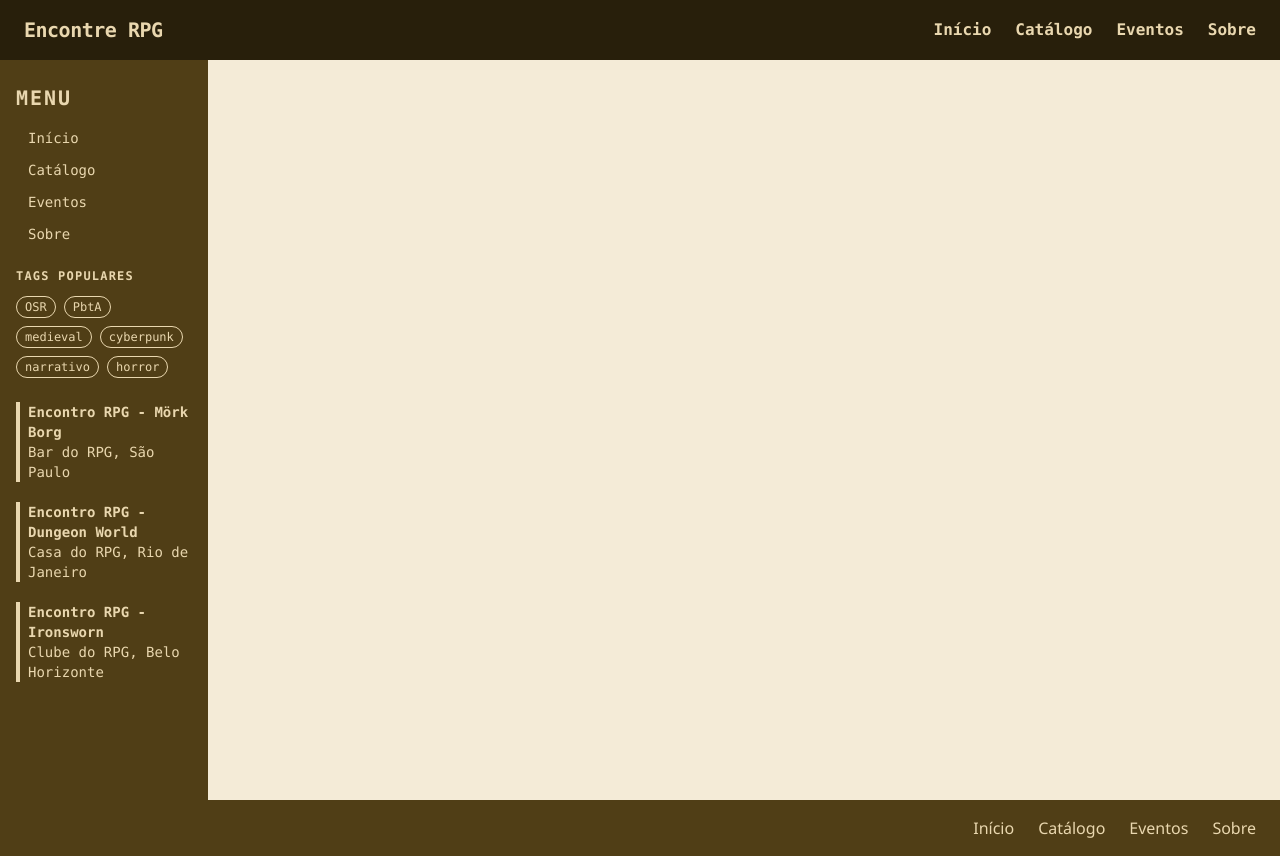
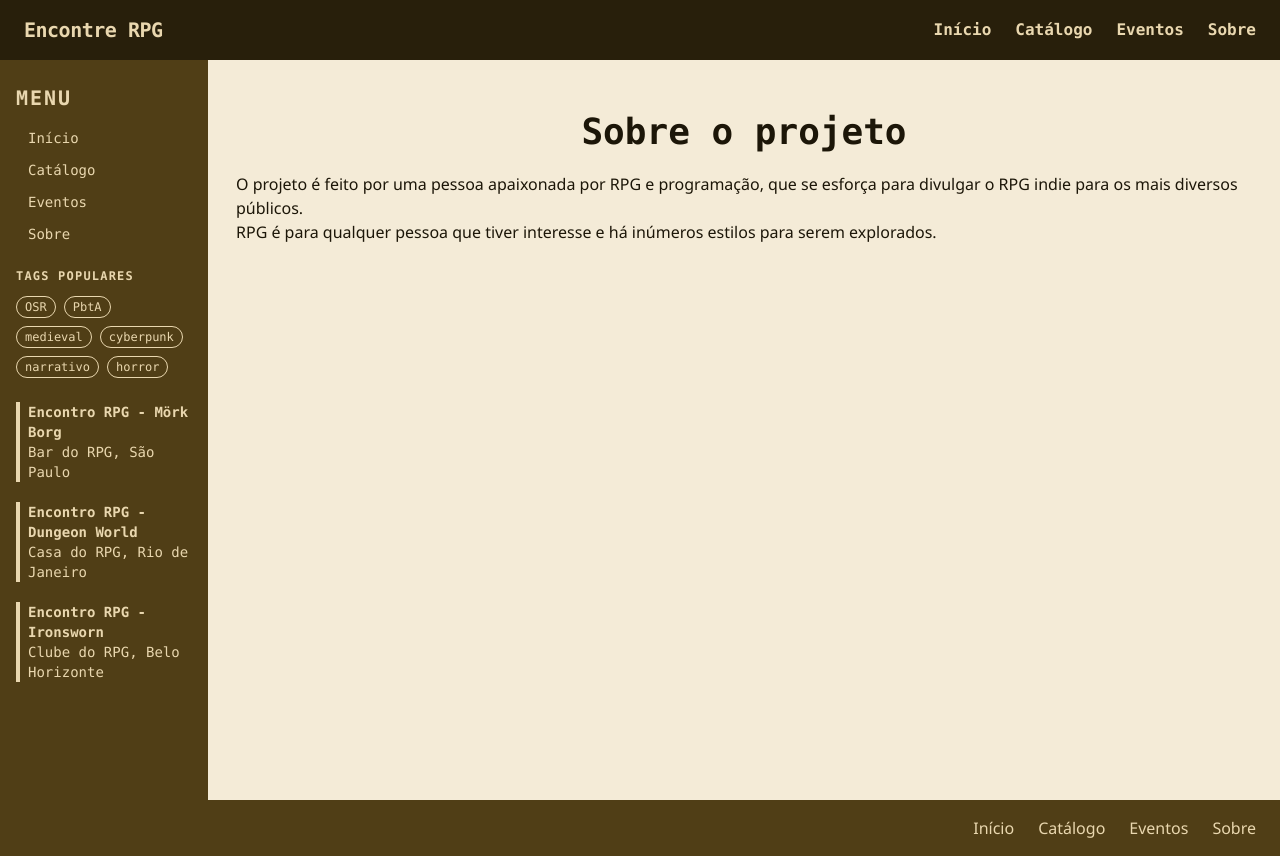
Before and after one commit to vaz-lucas/encontre-rpg, a React (Vite) app in the folder client/: page /sobre in a window 1280 px wide. Built offline with nearby package versions, Linux system fonts and the light colour scheme.

Commit message:
pagina Sobre criada

```diff
--- a/client/src/App.tsx
+++ b/client/src/App.tsx
@@ -6,6 +6,7 @@ import { Home } from "./pages/Home";
 import { CatalogoPage } from "./pages/CatalogoPage";
 import { EventosPage } from "./pages/EventosPage";
 import { Footer } from "./components/Footer";
+import { SobrePage } from "./pages/SobrePage";
 
 function App() {
   return (
@@ -20,6 +21,7 @@ function App() {
             <Route path="/" element={<Home />} />
             <Route path="/catalogo" element={<CatalogoPage />} />
             <Route path="/eventos" element={<EventosPage />} />
+            <Route path="/sobre" element={<SobrePage />} />
           </Routes>
         </div>
       </div>
--- a/client/src/components/Catalogo.tsx
+++ b/client/src/components/Catalogo.tsx
@@ -1,5 +1,5 @@
 import { mockRpgs } from "../data/mockRpgs";
-import { RpgCard } from "./rpgCard";
+import { RpgCard } from "./RpgCard";
 
 export function Catalogo() {
   return (
--- a/client/src/components/Footer.tsx
+++ b/client/src/components/Footer.tsx
@@ -1,4 +1,4 @@
-import { NavLinks } from "../data/Links";
+import { NavLinks } from "../data/links";
 import { Link } from "react-router";
 
 export function Footer() {
--- a/client/src/components/Navbar.tsx
+++ b/client/src/components/Navbar.tsx
@@ -1,5 +1,5 @@
 import { Link } from "react-router-dom";
-import { NavLinks } from "../data/Links";
+import { NavLinks } from "../data/links";
 
 export function Navbar() {
   return (
--- a/client/src/components/Sidebar.tsx
+++ b/client/src/components/Sidebar.tsx
@@ -1,7 +1,7 @@
 import { mockEventos } from "../data/mockEventos";
-import { NavLinks } from "../data/Links";
+import { NavLinks } from "../data/links";
 import { Link } from "react-router";
-import { tagsPopulares } from "../data/Tags";
+import { tagsPopulares } from "../data/tags";
 
 export function Sidebar() {
   return (
--- /dev/null
+++ b/client/src/data/pessoas.ts
@@ -0,0 +1,11 @@
+import type { Pessoa } from "../types/pessoa";
+
+export const pessoas: Pessoa[] = [
+  {
+    id: "1",
+    name: "Lucas Vaz",
+    description: "Desenvolvedor e idealizador",
+    picture:
+      "https://media.discordapp.net/attachments/638764479751913502/1519098464611602543/perfil.jpg?ex=6a3c5231&is=6a3b00b1&hm=54e8c3ecdec9678411a3ed8f6343805925643e2be2eab9aba00fd285b26f7740&=&format=webp",
+  },
+];
--- /dev/null
+++ b/client/src/pages/SobrePage.tsx
@@ -0,0 +1,21 @@
+export function SobrePage() {
+  return (
+    <div className="p-7">
+      <div className="flex font-bold justify-center py-5 text-4xl">
+        <h2 className="font-mono">Sobre o projeto</h2>
+      </div>
+      <p>
+        O projeto é feito por uma pessoa apaixonada por RPG e programação, que
+        se esforça para divulgar o RPG indie para os mais diversos públicos.
+      </p>
+      <p>
+        RPG é para qualquer pessoa que tiver interesse e há inúmeros estilos
+        para serem explorados.
+      </p>
+      {/* <div>
+    <h3>Membros</h3>
+    {pessoas.map((name,))}
+</div> */}
+    </div>
+  );
+}
--- /dev/null
+++ b/client/src/types/pessoa.ts
@@ -0,0 +1,6 @@
+export interface Pessoa {
+  id: string;
+  name: string;
+  description: string;
+  picture: string;
+}
```
Also changed, not shown: client/src/components/RpgCard.tsx (renamed from client/src/components/rpgCard.tsx), client/src/data/links.ts (renamed from client/src/data/Links.tsx), client/src/data/tags.ts (renamed from client/src/data/Tags.tsx).
